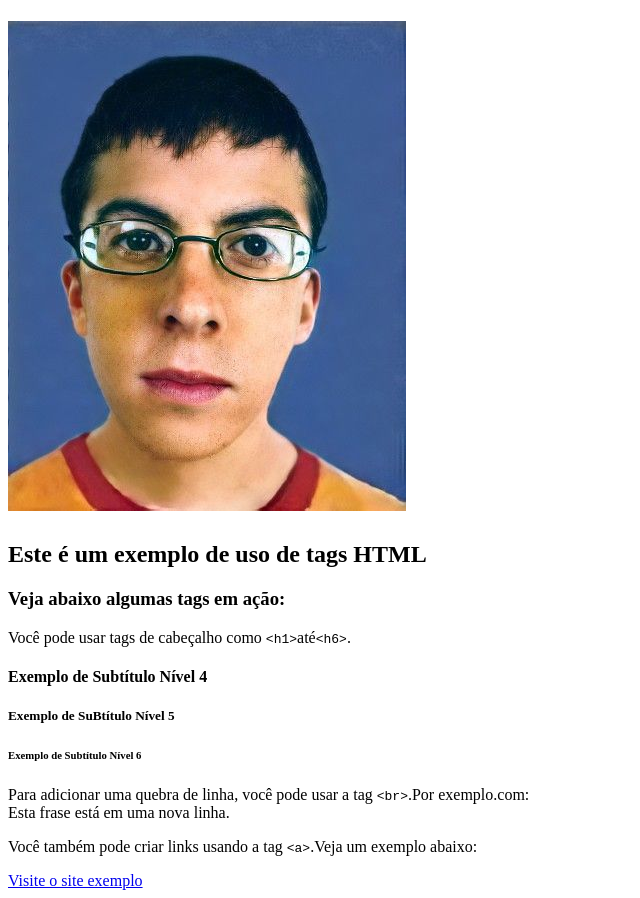
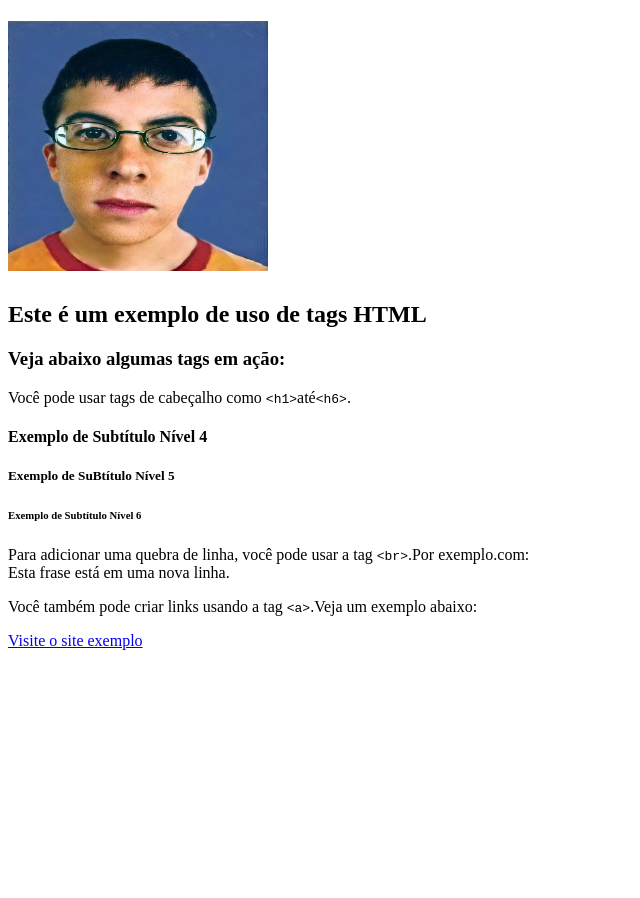
Before and after one commit to Gabriel-Kraus/Teste-aula-, a plain HTML site: page index.html in a window 1280 px wide. Shown: the whole page, without its empty margins (0-640 px from the left). After the commit the page ends 800 px from the top, so only its background shows below. Drawn offline with Linux system fonts and the light colour scheme.

Commit message:
Update index.html

```diff
--- a/index.html
+++ b/index.html
@@ -5,7 +5,7 @@
     <title>Hello Worold</title>
    </head>
 <body>
-  <h1> <img id="profile-image" src="Mclovin.jfif" alt="Foto de Perfil"></h1>
+  <h1> <img id="profile-image" src="Mclovin.jfif" alt="trulli" width="260" height="250"></h1>
     <h2>Este é um exemplo de uso de tags HTML</h2>
     <h3>Veja abaixo algumas tags em ação:</h3>
 
```
